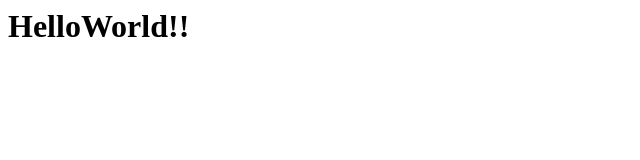
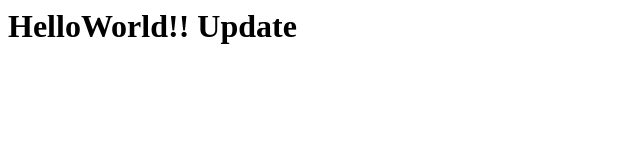
Before and after one commit to lucaserni-q/gitProject, a plain HTML site: page index.html in a window 1280 px wide. Shown: the whole page, without its empty margins (0-640 px from the left). Drawn offline with Linux system fonts and the light colour scheme.

Commit message:
Update index.html

```diff
--- a/index.html
+++ b/index.html
@@ -1 +1 @@
-<html><h1>HelloWorld!!</h1></html>
+<html><h1>HelloWorld!! Update</h1></html>
```
